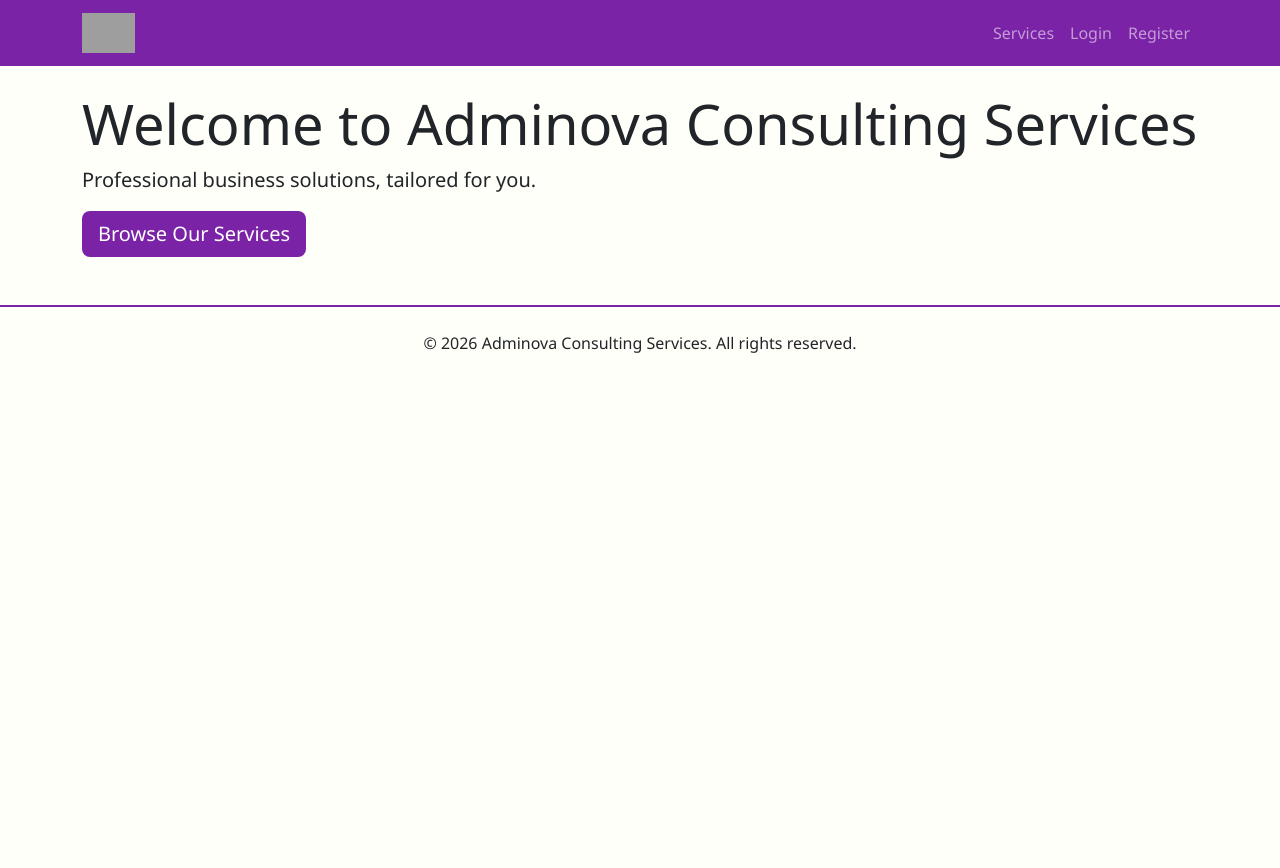
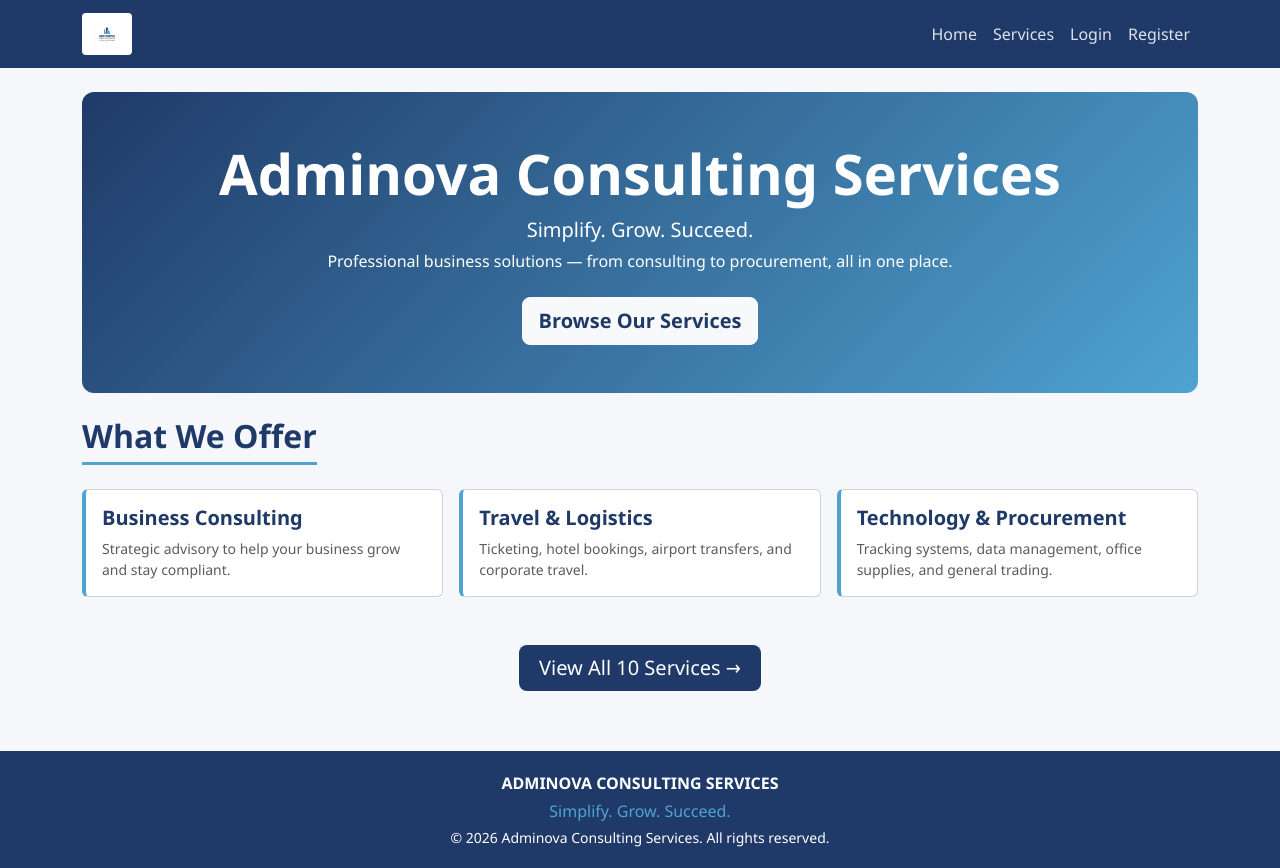
Before and after one commit to kocha-design/Adminova-Booking-System, a Django app: page / in a window 1280 px wide. Before the commit the page ends 353 px from the top, so only its background shows below. Run offline with Django 5.2, Linux system fonts and the light colour scheme; grey boxes are pictures that could not be loaded.

Commit message:
Apply Adminova brand colors (navy + sky blue) and update base template

```diff
--- a/static/css/style.css
+++ b/static/css/style.css
@@ -1,34 +1,134 @@
 :root {
-    --adminova-purple: #7B23A7;
-    --adminova-cream: #FFFFF9;
+    --adminova-navy: #1F3A68;
+    --adminova-navy-dark: #142a4f;
+    --adminova-sky: #4FA3D1;
+    --adminova-sky-light: #e8f4fb;
+    --adminova-white: #FFFFFF;
+    --adminova-gray: #f5f7fa;
 }
 
 body {
-    background-color: var(--adminova-cream);
+    background-color: var(--adminova-gray);
+    color: #1a1a1a;
     font-family: 'Segoe UI', Tahoma, Geneva, Verdana, sans-serif;
 }
 
+/* Navbar */
+.navbar-adminova {
+    background-color: var(--adminova-navy) !important;
+}
+
+.navbar-adminova .navbar-brand img {
+    height: 42px;
+    background: white;
+    padding: 4px 8px;
+    border-radius: 4px;
+}
+
+.navbar-adminova .nav-link {
+    color: rgba(255, 255, 255, 0.85) !important;
+    font-weight: 500;
+}
+
+.navbar-adminova .nav-link:hover {
+    color: var(--adminova-sky) !important;
+}
+
+/* Buttons */
 .btn-adminova {
-    background-color: var(--adminova-purple);
+    background-color: var(--adminova-navy);
     color: white;
     border: none;
+    padding: 8px 20px;
+    font-weight: 500;
 }
 
 .btn-adminova:hover {
-    background-color: #5a1a7a;
+    background-color: var(--adminova-navy-dark);
     color: white;
 }
 
+.btn-adminova-outline {
+    background-color: transparent;
+    color: var(--adminova-navy);
+    border: 2px solid var(--adminova-navy);
+    padding: 8px 20px;
+    font-weight: 500;
+}
+
+.btn-adminova-outline:hover {
+    background-color: var(--adminova-navy);
+    color: white;
+}
+
+.btn-adminova-sky {
+    background-color: var(--adminova-sky);
+    color: white;
+    border: none;
+    padding: 8px 20px;
+    font-weight: 500;
+}
+
+.btn-adminova-sky:hover {
+    background-color: #3a8bbd;
+    color: white;
+}
+
+/* Cards */
 .card-service {
-    border-left: 4px solid var(--adminova-purple);
-    transition: transform 0.2s;
+    border-left: 4px solid var(--adminova-sky);
+    transition: transform 0.2s, box-shadow 0.2s;
+    background: white;
 }
 
 .card-service:hover {
     transform: translateY(-4px);
+    box-shadow: 0 8px 20px rgba(31, 58, 104, 0.15);
+    border-left-color: var(--adminova-navy);
 }
 
+.card-service .card-title {
+    color: var(--adminova-navy);
+    font-weight: 600;
+}
+
+.service-category-badge {
+    background-color: var(--adminova-sky-light);
+    color: var(--adminova-navy);
+    font-size: 0.8rem;
+    padding: 3px 10px;
+    border-radius: 12px;
+    font-weight: 500;
+}
+
+/* Footer */
+.footer-adminova {
+    background-color: var(--adminova-navy);
+    color: white;
+    padding: 20px 0;
+    margin-top: 60px;
+}
+
+/* Status badges */
+.badge-pending { background-color: #ffc107; color: #000; }
+.badge-confirmed { background-color: var(--adminova-sky); color: white; }
+.badge-in_progress { background-color: #0d6efd; color: white; }
+.badge-completed { background-color: #198754; color: white; }
+.badge-cancelled { background-color: #dc3545; color: white; }
+
+/* Section headings */
+.section-title {
+    color: var(--adminova-navy);
+    font-weight: 700;
+    border-bottom: 3px solid var(--adminova-sky);
+    display: inline-block;
+    padding-bottom: 6px;
+    margin-bottom: 24px;
+}
+
+/* Responsive */
 @media (max-width: 768px) {
     .display-4 { font-size: 2rem; }
     .card-service { margin-bottom: 1rem; }
+    .navbar-adminova .navbar-brand img { height: 36px; }
 }
--- a/templates/base.html
+++ b/templates/base.html
@@ -9,23 +9,29 @@
     <link rel="stylesheet" href="{% static 'css/style.css' %}">
 </head>
 <body>
-    <nav class="navbar navbar-expand-lg navbar-dark" style="background-color: #7B23A7;">
+    <nav class="navbar navbar-expand-lg navbar-adminova">
         <div class="container">
             <a class="navbar-brand" href="{% url 'core:home' %}">
-                <img src="{% static 'images/adminova_logo.png' %}" alt="Adminova" height="40">
+                <img src="{% static 'images/adminova_logo.png' %}" alt="Adminova Consulting Services">
             </a>
             <button class="navbar-toggler" type="button" data-bs-toggle="collapse" data-bs-target="#navMenu">
-                <span class="navbar-toggler-icon"></span>
+                <span class="navbar-toggler-icon" style="filter: invert(1);"></span>
             </button>
             <div class="collapse navbar-collapse" id="navMenu">
                 <ul class="navbar-nav ms-auto">
+                    <li class="nav-item"><a class="nav-link" href="{% url 'core:home' %}">Home</a></li>
                     <li class="nav-item"><a class="nav-link" href="{% url 'bookings:service_list' %}">Services</a></li>
                     {% if user.is_authenticated %}
                         <li class="nav-item"><a class="nav-link" href="{% url 'bookings:my_bookings' %}">My Bookings</a></li>
                         {% if user.is_company_staff %}
                             <li class="nav-item"><a class="nav-link" href="{% url 'bookings:admin_dashboard' %}">Dashboard</a></li>
                         {% endif %}
-                        <li class="nav-item"><a class="nav-link" href="{% url 'accounts:logout' %}">Logout ({{ user.username }})</a></li>
+                        <li class="nav-item">
+                            <form method="post" action="{% url 'accounts:logout' %}" class="d-inline">
+                                {% csrf_token %}
+                                <button type="submit" class="btn btn-link nav-link" style="display:inline; padding:0;">Logout ({{ user.username }})</button>
+                            </form>
+                        </li>
                     {% else %}
                         <li class="nav-item"><a class="nav-link" href="{% url 'accounts:login' %}">Login</a></li>
                         <li class="nav-item"><a class="nav-link" href="{% url 'accounts:register' %}">Register</a></li>
@@ -35,12 +41,25 @@
         </div>
     </nav>
 
-    <main class="container mt-4">
+    <main class="container mt-4 mb-5">
+        {% if messages %}
+            {% for message in messages %}
+                <div class="alert alert-{{ message.tags }} alert-dismissible fade show" role="alert">
+                    {{ message }}
+                    <button type="button" class="btn-close" data-bs-dismiss="alert"></button>
+                </div>
+            {% endfor %}
+        {% endif %}
+
         {% block content %}{% endblock %}
     </main>
 
-    <footer class="text-center py-4 mt-5" style="background-color: #FFFFF9; border-top: 2px solid #7B23A7;">
-        <p class="mb-0">&copy; 2026 Adminova Consulting Services. All rights reserved.</p>
+    <footer class="footer-adminova text-center">
+        <div class="container">
+            <p class="mb-1 fw-bold">ADMINOVA CONSULTING SERVICES</p>
+            <p class="mb-1" style="color: #4FA3D1;">Simplify. Grow. Succeed.</p>
+            <p class="mb-0 small">&copy; 2026 Adminova Consulting Services. All rights reserved.</p>
+        </div>
     </footer>
 
     <script src="https://cdn.jsdelivr.net/npm/bootstrap@5.3.0/dist/js/bootstrap.bundle.min.js"></script>
--- a/templates/core/home.html
+++ b/templates/core/home.html
@@ -1,9 +1,41 @@
 {% extends 'base.html' %}
+{% load static %}
 
 {% block title %}Home — Adminova Consulting Services{% endblock %}
 
 {% block content %}
-<h1 class="display-4">Welcome to Adminova Consulting Services</h1>
-<p class="lead">Professional business solutions, tailored for you.</p>
-<a href="{% url 'bookings:service_list' %}" class="btn btn-adminova btn-lg">Browse Our Services</a>
+<div class="text-center py-5 mb-4" style="background: linear-gradient(135deg, #1F3A68 0%, #4FA3D1 100%); color: white; border-radius: 12px;">
+    <h1 class="display-4 fw-bold">Adminova Consulting Services</h1>
+    <p class="lead mb-1">Simplify. Grow. Succeed.</p>
+    <p class="mb-4">Professional business solutions — from consulting to procurement, all in one place.</p>
+    <a href="{% url 'bookings:service_list' %}" class="btn btn-light btn-lg fw-bold" style="color: #1F3A68;">
+        Browse Our Services
+    </a>
+</div>
+
+<h2 class="section-title">What We Offer</h2>
+<div class="row g-3">
+    <div class="col-md-4">
+        <div class="card card-service h-100 p-3">
+            <h5 class="card-title">Business Consulting</h5>
+            <p class="card-text text-muted small">Strategic advisory to help your business grow and stay compliant.</p>
+        </div>
+    </div>
+    <div class="col-md-4">
+        <div class="card card-service h-100 p-3">
+            <h5 class="card-title">Travel &amp; Logistics</h5>
+            <p class="card-text text-muted small">Ticketing, hotel bookings, airport transfers, and corporate travel.</p>
+        </div>
+    </div>
+    <div class="col-md-4">
+        <div class="card card-service h-100 p-3">
+            <h5 class="card-title">Technology &amp; Procurement</h5>
+            <p class="card-text text-muted small">Tracking systems, data management, office supplies, and general trading.</p>
+        </div>
+    </div>
+</div>
+
+<div class="text-center mt-5">
+    <a href="{% url 'bookings:service_list' %}" class="btn btn-adminova btn-lg">View All 10 Services →</a>
+</div>
 {% endblock %}
```
Also changed, not shown: static/images/adminova_logo.png (added).
